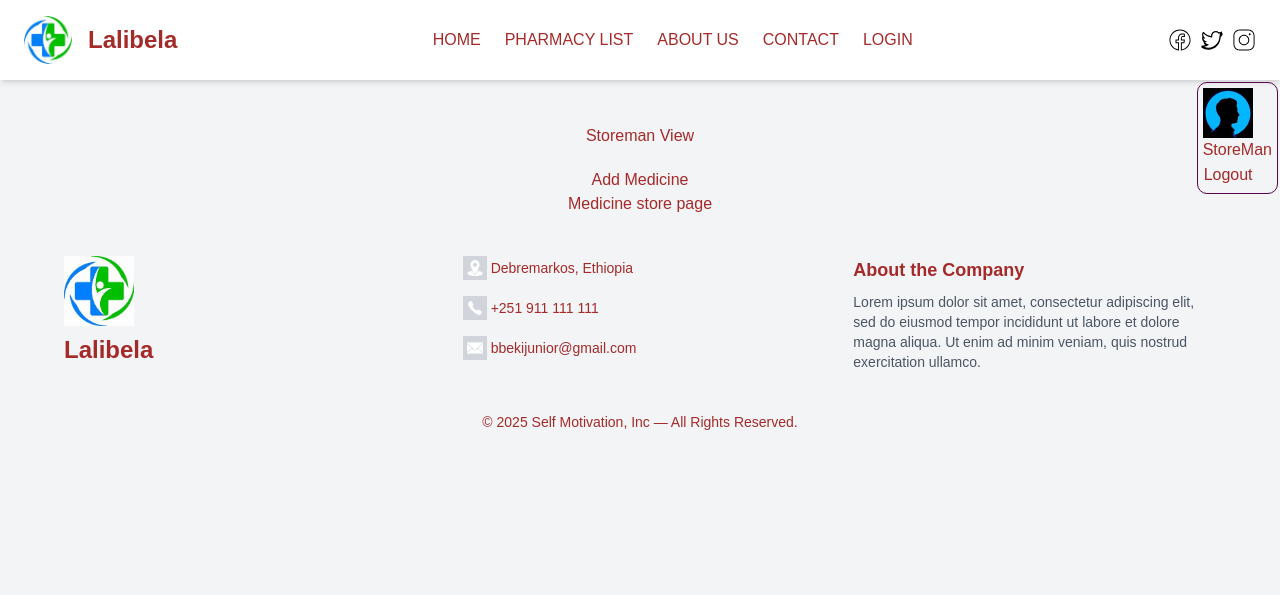
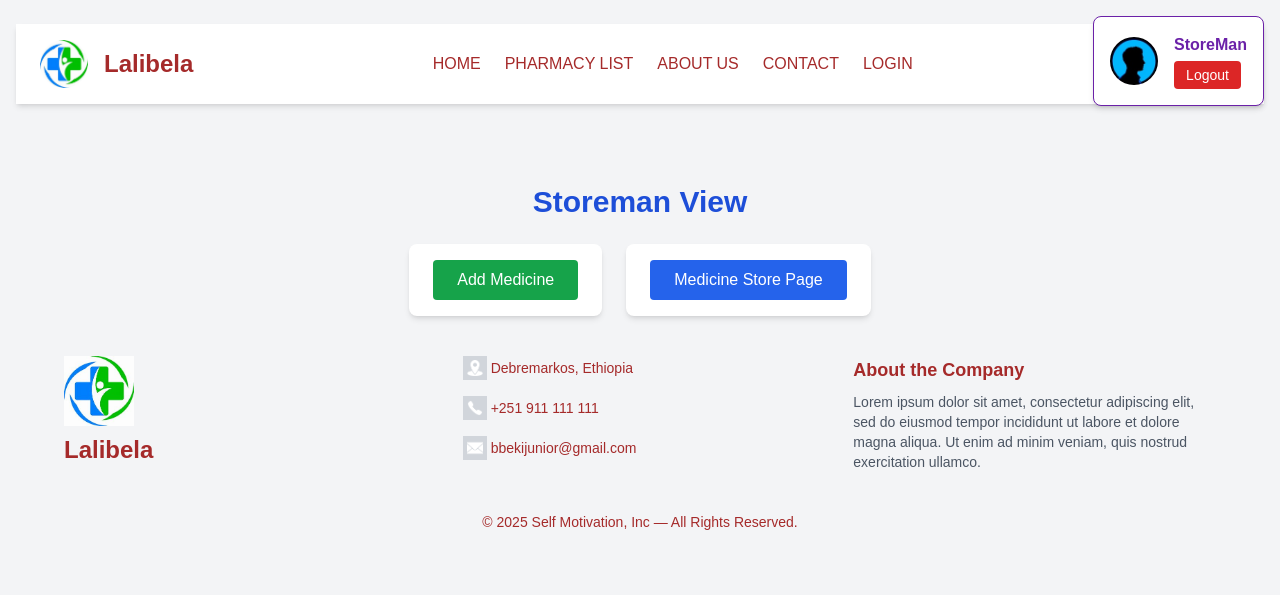
Before and after one commit to treehouseapps/pharmacy-store, a PHP site: page /doctor.php in a window 1280 px wide. Shown: the top 595 px of the page. Run offline with PHP 8.4, Linux system fonts and the light colour scheme; the visitor is signed in with stand-in values (Sample User, id 1); some libraries are stand-ins or nearby versions.

Commit message:
updating style

```diff
--- a/doctor.php
+++ b/doctor.php
@@ -1,6 +1,6 @@
 <?php
 session_start();
-    if(($_SESSION["role"] != "StoreMan")){
+if ($_SESSION["role"] != "StoreMan") {
     header("Location: login.php");
 }
 ?>
@@ -8,43 +8,56 @@ session_start();
 <html lang="en">
 
 <head>
-    <meta charset="UTF-8">
-    <meta http-equiv="X-UA-Compatible" content="IE=edge">
-    <meta name="viewport" content="width=device-width, initial-scale=1.0">
-    <link rel="stylesheet" href="css/session.css">
-    <title>List</title>
+  <meta charset="UTF-8" />
+  <meta http-equiv="X-UA-Compatible" content="IE=edge" />
+  <meta name="viewport" content="width=device-width, initial-scale=1.0" />
+  <script src="https://cdn.tailwindcss.com"></script>
+  <title>Storeman List</title>
 </head>
 
-<body>
-
-
-    <div class="container"><header>
+<body class="bg-gray-100 text-gray-800">
+  <div class="container mx-auto px-4 py-6">
+    <header>
       <?php include 'navbar.php'; ?>
     </header>
-        <div style="margin: 2px;width: max-content;border: 1px solid rgb(88, 5, 77);border-radius: 10px;padding: 5px;position: absolute;right: 0px;">
-        <img src="image/profile.jpg" alt="" width="50" height="50">
-        <h2><?php echo $_SESSION["role"]; ?></h2>
-        <form action="login.php" method="POST"><div class="for" style="margin:1px;"><button name="logout" type="submit">Logout</button></div></form>
+
+    <div class="absolute top-4 right-4 bg-white border border-purple-800 rounded-lg p-4 shadow-md flex items-center space-x-4">
+      <img src="image/profile.jpg" alt="Profile" class="w-12 h-12 rounded-full object-cover">
+      <div>
+        <h2 class="font-semibold text-purple-800"><?php echo $_SESSION["role"]; ?></h2>
+        <form action="login.php" method="POST" class="mt-1">
+          <button name="logout" type="submit" class="text-sm text-white bg-red-600 px-3 py-1 rounded hover:bg-red-700 transition">
+            Logout
+          </button>
+        </form>
+      </div>
     </div>
 
-        <section>
-            <center><br>
-            <div class="listheader" style="margin: 10px; padding: 10px;">
-                <h1>Storeman View</h1>
+    <section class="mt-20 text-center">
+      <div class="mb-6">
+        <h1 class="text-3xl font-bold text-blue-700">Storeman View</h1>
       </div>
-                <div class="listforchoose">
-                <div class="choose">
-                <a href="add_medicine.php"><button class="bchoose"><h4>Add Medicine</h4></button></a>
+
+      <div class="flex flex-col md:flex-row justify-center gap-6">
+        <div class="bg-white shadow-md rounded-lg px-6 py-4 hover:shadow-lg transition">
+          <a href="add_medicine.php">
+            <button class="bg-green-600 text-white px-6 py-2 rounded hover:bg-green-700 transition">
+              Add Medicine
+            </button>
+          </a>
         </div>
-                <div class="choose">
-                <a href="pharmacy.php"><button class="bchoose"><h4>Medicine store page</h4></button></a>
+        <div class="bg-white shadow-md rounded-lg px-6 py-4 hover:shadow-lg transition">
+          <a href="pharmacy.php">
+            <button class="bg-blue-600 text-white px-6 py-2 rounded hover:bg-blue-700 transition">
+              Medicine Store Page
+            </button>
+          </a>
         </div>
       </div>
-            </center>
+    </section>
 
-        </section>
     <?php include 'footer.php'; ?>
-
+  </div>
 </body>
 
 </html>
```
Lines whose indentation alone changed are shown as unchanged.
